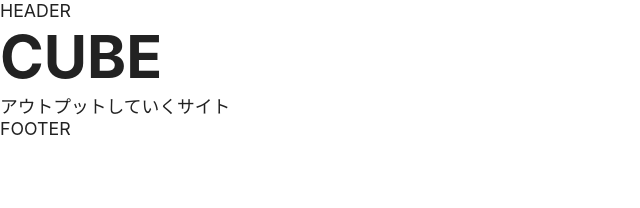
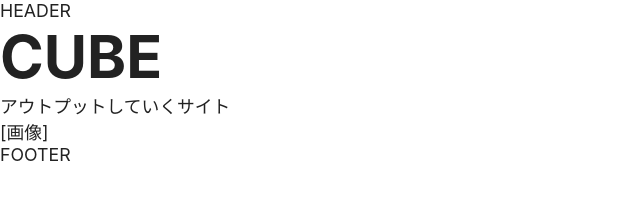
Before and after one commit to itc-n23026/blog, a Next.js app: page / in a window 1280 px wide. Shown: the top 208 px of the page, without its empty margins (0-640 px from the left). Built offline with nearby package versions, Linux system fonts and the light colour scheme.

Commit message:
Chapter2.9
ヒーローの画像をpropsでオンにする

```diff
--- a/components/Hero.js
+++ b/components/Hero.js
@@ -1,8 +1,9 @@
-const Hero = ({ title, subtitle }) => {
+const Hero = ({ title, subtitle, imageOn = false }) => {
   return (
     <div>
       <h1>{title}</h1>
       <p>{subtitle}</p>
+      {imageOn && <figure> [画像] </figure>}
     </div>
   )
 }
--- a/pages/index.js
+++ b/pages/index.js
@@ -1,7 +1,7 @@
 import Hero from 'components/Hero'
 
 const Home = () => {
-  return <Hero title='CUBE' subtitle='アウトプットしていくサイト' />
+  return <Hero title='CUBE' subtitle='アウトプットしていくサイト' imageOn />
 }
 
 export default Home
```
